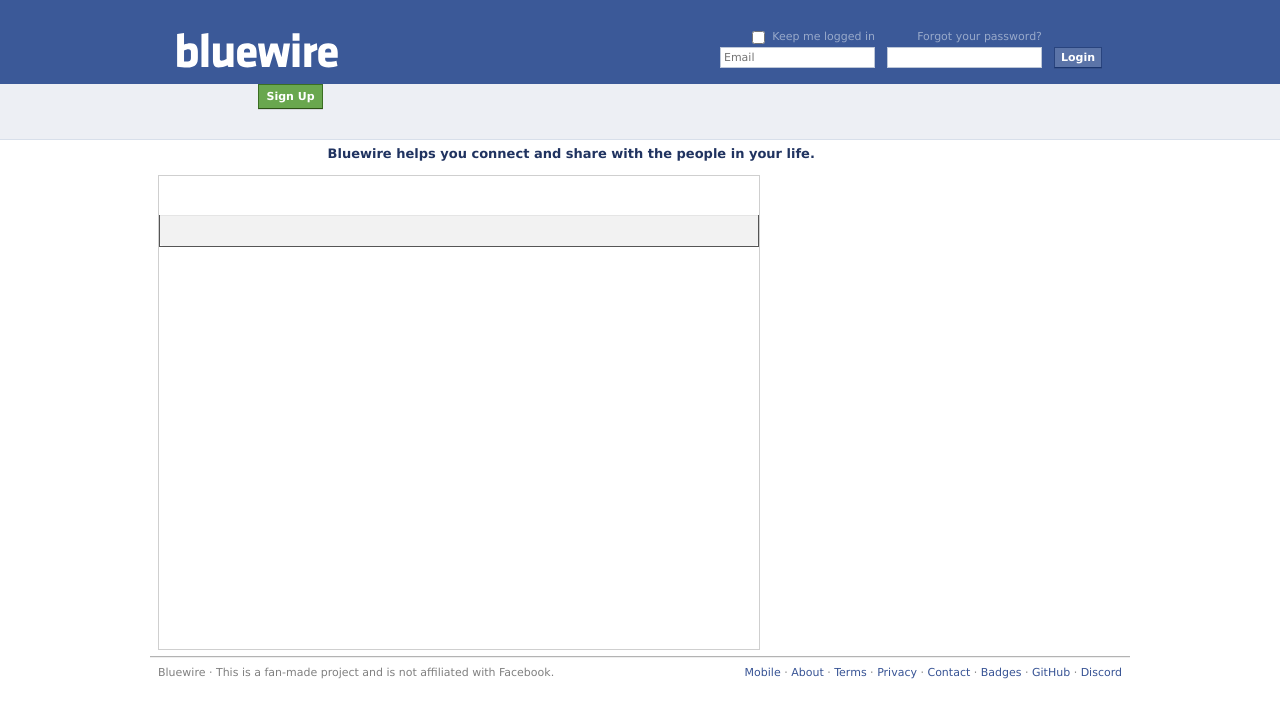
After one commit to Bluewire-OSS/templates, a Flask app: page /languages in a window 1280 px wide. The commit adds this page. Shown: the top 718 px of the page. Run offline with Flask 3, Linux system fonts and the light colour scheme.

Commit message:
Add /hr to app.py, making /languages and also clean up CSS

```diff
--- a/app.py
+++ b/app.py
@@ -26,5 +26,13 @@ def germany():
 def spanish():
     return render_template('index-es.html')
 
+@app.route('/hr')
+def croatian():
+    return render_template('index-hr.html')
+
+@app.route('/languages')
+def languages():
+    return render_template('languages.html')
+
 if __name__ == '__main__':
     app.run(debug=True)
--- a/static/styles.css
+++ b/static/styles.css
@@ -1,27 +1,27 @@
 * {
-    font-family: 'Lucida Grande', Tahoma, Verdana, Arial, sans-serif
+    font-family: 'Lucida Grande', Tahoma, Verdana, Arial, sans-serif;
 }
 
 body {
     padding: 0;
-    margin: 0
+    margin: 0;
 }
 
 a {
     cursor: pointer;
     color: #3b5998;
     text-decoration: none;
-    outline-style: none
+    outline: none;
 }
 
 a:hover {
-    text-decoration: underline
+    text-decoration: underline;
 }
 
 ul {
     list-style-type: none;
     margin: 0;
-    padding: 0
+    padding: 0;
 }
 
 .menubar {
@@ -29,39 +29,44 @@ ul {
     width: 100%;
     height: 84px;
     background-color: #3b5998;
-    justify-content: center
+    justify-content: center;
 }
 
 .menubar-items {
     width: 964px;
+    font-size: 11px;
+    text-align: right;
     height: 100%;
     display: flex;
     justify-content: space-between;
-    align-items: center
+    align-items: center;
 }
 
 .bluewire-logo {
-    margin: 16px 0 0 19px
+    margin: 16px 0 0 19px;
+}
+
+.content, .content-pl {
+    display: flex;
+    padding-top: 35px;
+    background: transparent url(gradient.jpg) bottom center no-repeat;
+    background-size: 100% 100%;
+    justify-content: center;
 }
 
 .content {
+    height: 345px;
+}
+
+.content-languages {
     display: flex;
-    margin: 0;
     padding-top: 35px;
-    background: transparent url(gradient.jpg) bottom center no-repeat;
-    background-size: 100% 100%;
-    height: 345px;
-    justify-content: center
+    height: 473px;
+    justify-content: center;
 }
 
 .content-pl {
-    display: flex;
-    margin: 0;
-    padding-top: 35px;
-    background: transparent url(gradient.jpg) bottom center no-repeat;
-    background-size: 100% 100%;
     height: 374px;
-    justify-content: center
 }
 
 .content-area {
@@ -69,7 +74,7 @@ ul {
     margin: 0 auto;
     padding: 0 12px;
     width: 964px;
-    position: relative
+    position: relative;
 }
 
 .content-header {
@@ -80,102 +85,102 @@ ul {
     line-height: 29px;
     word-spacing: -1px;
     color: #203360;
-    font-weight: bold
+    font-weight: bold;
 }
 
 .content-map {
     width: 537px;
     height: 195px;
     margin: 20px 0 0 1px;
-    background: transparent url(welcome_map.png) top left no-repeat !important
+    background: transparent url(welcome_map.png) top left no-repeat !important;
 }
 
 .content-left {
-    float:left;
+    float: left;
     width: 536px;
-    padding-bottom: 20px
+    padding-bottom: 20px;
 }
 
 .content-right {
     width: 396px;
     padding: 0;
-    float:right
+    float: right;
 }
 
 .sign-up-header {
-    margin-left: 20px
+    margin-left: 20px;
 }
 
 .sign-up-headline, .sign-up-tagline {
     font-size: 20px !important;
     line-height: 29px;
     word-spacing: -1px;
-    color: #203360
+    color: #203360;
 }
 
 .sign-up-headline {
-	font-weight: bold
+    font-weight: bold;
 }
 
 .sign-up-tagline {
-    padding-top: 1px
+    padding-top: 1px;
 }
 
 #sign-up-content {
     padding-left: 30px;
-    margin: 4px 0 0 15px
+    margin: 4px 0 0 15px;
 }
 
 #sign-up-content .sign-up-table {
-    margin: 0 0 7px 0
+    margin: 0 0 7px 0;
 }
 
 #sign-up-content .label {
     font-size: 11px;
     color: #1d2a5b;
-    text-align:right;
+    text-align: right;
     padding-right: 3px;
-    width: 90px
+    width: 90px;
 }
 
 .field-container {
     display: inline-block;
     position: relative;
-    width: auto
+    width: auto;
 }
 
 #sign-up-content .input-text, #sign-up-content .input-password {
     width: 206px;
     border: 1px solid #96a6c5;
-    margin-top: 2px
+    margin-top: 2px;
 }
 
 .input-text, .input-password {
     margin: 0;
-    padding-bottom: 5px
+    padding-bottom: 5px;
 }
 
 #sign-up-content select {
-    margin: 2px 0 0 0
+    margin: 2px 0 0 0;
 }
 
 select {
     border: 1px solid #bdc7d8;
     font-size: 11px;
-    padding: 2px
+    padding: 2px;
 }
 
 #sign-up-content #provide-warning {
     font-size: 9px;
-    margin-left: 1px
+    margin-left: 1px;
 }
 
 #sign-up-content #provide-warning a {
     text-decoration: none;
-    color: #3b5998
+    color: #3b5998;
 }
 
-.sign-up-button {
+.sign-up-button, .sign-up-button-message {
     cursor: pointer;
     display: inline-block;
     font-size: 11px;
@@ -190,54 +195,59 @@ select {
     border-color: #3b6e22 #3b6e22 #2c5115;
     color: #fff;
     box-shadow: 0 1px 0 rgba(0, 0, 0, .1);
+}
+
+.sign-up-button {
     margin-bottom: 115px;
-	margin-left: 100px
+    margin-left: 100px;
+}
+
+.sign-up-button-message {
+    margin-bottom: 115px;
+    margin-left: 100px;
+    width: 65px;
+    height: 25px;
 }
 
 #footer {
     color: #737373;
     font-size: 11px;
     margin: 0 auto;
-    width: 980px
+    width: 980px;
 }
 
 #footer-container {
     border-top: 1px solid #eee;
     margin-bottom: 30px;
     padding: 8px;
-    position: relative
+    position: relative;
 }
 
 #content-curve {
     background-color: #fff;
     border-bottom: 1px solid #b3b3b3;
     height: 8px;
-    font-size: 1px
+    font-size: 1px;
 }
 
 .lfloat {
-    float:left
+    float: left;
 }
 
 .ui-text-subtitle {
     line-height: 14px;
     color: #808080;
-    font-size: 11px
+    font-size: 11px;
 }
 
 .rfloat {
-    float:right
+    float: right;
 }
 
 #footer a {
     color: #385495;
     text-decoration: none;
-    white-space: nowrap
-}
-
-.navbar-table {
-    text-align:right;
-    font-size: 11px
+    white-space: nowrap;
 }
 
 .login-button {
@@ -254,82 +264,127 @@ select {
     border: 1px solid;
     border-color: #29447e #29447e #1a356e;
     color: #fff;
-    box-shadow: 0 1px 0 rgba(0, 0, 0, .1)
+    box-shadow: 0 1px 0 rgba(0, 0, 0, .1);
 }
 
 textarea, .input-text, .input-password {
     border: 1px solid #bdc7d8;
     font-size: 11px;
     width: 147px;
-    padding: 3px
+    padding: 3px;
 }
 
 .navbar-table tr td {
-    padding-left: 12px
+    padding-left: 12px;
 }
 
 input + label {
     padding-left: 1px;
-    line-height: 14px
+    line-height: 14px;
 }
 
 .navbar-table .login-form-label-remember {
-    padding-top: 1px
+    padding-top: 1px;
 }
 
 .navbar-table {
     padding-top: 10px;
-    padding-right: 20px
+    padding-right: 20px;
 }
 
 .input-checkbox {
     border: 0;
-    vertical-align: middle
+    vertical-align: middle;
 }
 
 .navbar-table label {
     color: #98a9ca;
     margin: 0;
-    font-weight: normal
+    font-weight: normal;
 }
 
 .navbar-table a, .navbar-table a:hover {
-    color: #98a9ca
+    color: #98a9ca;
 }
 
 .welcome-useragent {
     margin: 0 auto 0;
     padding: 20px;
     position: relative;
-    width: 964px
+    width: 964px;
 }
 
 .welcome-useragent .language ul {
-    display: inline
+    display: inline;
 }
 
 .welcome-useragent .language li {
     display: inline;
-    float:left;
+    float: left;
     direction: ltr;
     font-size: 11px;
     padding: 0 11px 0 0;
-    margin: 0
+    margin: 0;
 }
 
 .welcome-useragent .language a {
     text-decoration: none;
-    color: #385495
+    color: #385495;
 }
 
 .welcome-useragent .language a:hover {
-    text-decoration: underline
+    text-decoration: underline;
 }
 
 .more-langs {
-	font-size: 18px;
-	line-height: 10px;
-	word-spacing: -1;
-	padding: 0;
-	margin: 0;
+    font-size: 18px;
+    line-height: 10px;
+    word-spacing: -1;
+    padding: 0;
+    margin: 0;
 }
+
+.language-selection {
+    width: 600px;
+    height: 473px;
+    border: 1px solid #cfcfcf;
+}
+
+.language-selection .selection-title {
+    color: #fff;
+    font-size: 14px;
+    font-weight: bold;
+}
+
+.language-dialog {
+    background: #fff;
+    border: 1px solid #555;
+    border-top-width: 0;
+}
+
+.sign-up-message {
+    display: flex;
+    background-color: #edeff4;
+    border-bottom: 1px solid #d8dfea;
+    color: #203360;
+    font-size: 13px;
+    font-weight: bold;
+    line-height: normal;
+    height: 55px;
+    width: 100%;
+    margin: 0 auto;
+    justify-content: center;
+}
+
+.sign-up-message-content {
+    width: 964px;
+    height: 55px;
+}
+
+.dialog-buttons {
+    padding: 15px 20px;
+    text-align: center;
+    background-color: #f2f2f2;
+    border-top: 1px solid #e5e5e5;
+    border-radius: 0 0 4px 4px;
+}
--- /dev/null
+++ b/templates/languages.html
@@ -0,0 +1,76 @@
+<!DOCTYPE html>
+<html lang="en">
+<head>
+    <meta charset="UTF-8">
+    <meta name="viewport" content="width=device-width, initial-scale=1.0">
+    <link rel="icon" type="image/x-icon" href="{{ url_for('static', filename='bluewire-favicon.png') }}">
+    <link rel="stylesheet" href="{{ url_for('static', filename='styles.css') }}">
+    <title>Welcome to Bluewire</title>
+</head>
+<body>
+    <div class="menubar">
+        <div class="menubar-items">
+            <img src="{{ url_for('static', filename='bluewire-string-logo.svg') }}" alt="Bluewire Logo" class="bluewire-logo">
+            <table cellpadding="0" cellspacing="0" class="navbar-table">
+                <tbody>
+                    <tr>
+                        <td class="login-form-label-field login-form-label-remember">
+                            <input type="checkbox" class="input-checkbox" value="1" id="persistent" name="persistent" tabindex="3">
+                            <label id="label-persistent" for="persistent">Keep me logged in</label>
+                        </td>
+                        <td class="login-form-label-field">
+                            <a href="/reset_password">Forgot your password?</a>
+                        </td>
+                        <td class="login-form-last-field login-form-label-field"></td>
+                    </tr>
+                    <tr>
+                        <td>
+                            <input type="text" class="input-text" title="Email" placeholder="Email" id="email" name="email" tabindex="1">
+                        </td>
+                        <td>
+                            <input type="password" class="input-password" id="pass" name="pass" value="" tabindex="2">
+                        </td>
+                        <td class="login-form-last-field">
+                            <div class="inner">
+                                <button class="login-button">Login</button>
+                            </div>
+                        </td>
+                    </tr>
+                </tbody>
+            </table>
+        </div>
+    </div>
+    <div class="sign-up-message">
+        <div class="sign-up-message-content">
+            <button class="sign-up-button-message">Sign Up</button>
+            <span>
+                Bluewire helps you connect and share with the people in your life.
+            </span>
+        </div>
+    </div>
+    <div class="content-languages">
+        <div class="content-area">
+            <div class="language-selection">
+                <h2 class="selection-title">Select Your Language</h2>
+                <div class="language-dialog">
+                    <div class="dialog-body"></div>
+                    <div class="dialog-buttons"></div>
+                </div>
+            </div>
+        </div>
+    </div>
+    <div id="footer">
+        <div id="content-curve"></div>
+        <div class="clearfix" id="footer-container">
+            <div class="lfloat">
+                <div class="ui-text-subtitle">
+                    <span> Bluewire · This is a fan-made project and is not affiliated with Facebook.</span>
+                </div>
+            </div>
+            <div class="ui-text-subtitle rfloat">
+                <a href="#" title="Experience Bluewire on the go.">Mobile</a> · <a href="#" title="About Bluewire">About</a> · <a href="#" title="Bluewire TOS">Terms</a> · <a href="#" title="Bluewire Privacy">Privacy</a> · <a href="#" title="Contact Bluewire">Contact</a> · <a href="" title="Put your Bluewire profile on your website!">Badges</a> · <a href="https://github.com/Bluewire-OSS" title="Bluewire's GitHub">GitHub</a> · <a href="https://discord.gg/EagXk2Pcfd" title="Bluewire's Discord">Discord</a>
+            </div>
+        </div>
+    </div>
+</body>
+</html>
```
